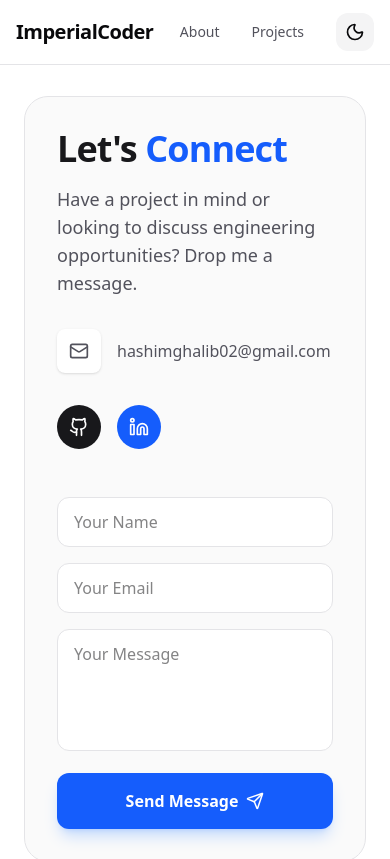
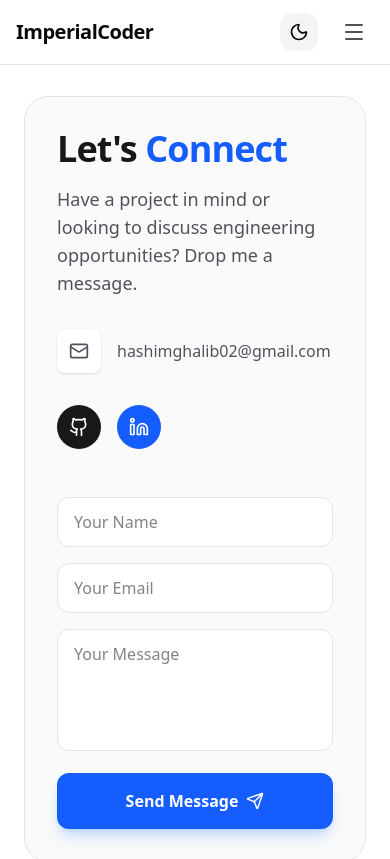
Before and after one commit to HashimGhalib/imperialCoderPortfolio, a Next.js app: page /contact in a window 390 px wide. Shown: the top 859 px of the page. Built offline with nearby package versions, Linux system fonts and the light colour scheme.

Commit message:
first commit

```diff
--- a/components/Navbar.tsx
+++ b/components/Navbar.tsx
@@ -2,67 +2,67 @@
 
 import { useState, useEffect } from "react"
 import { useTheme } from "next-themes"
-import { Moon, Sun } from "lucide-react"
+import { Moon, Sun, Menu, X } from "lucide-react"
 import { motion, AnimatePresence } from "framer-motion"
 import Link from "next/link"
-
 
 export default function Navbar() {
     const { theme, setTheme } = useTheme()
     const [mounted, setMounted] = useState(false)
+    const [isOpen, setIsOpen] = useState(false)
 
-    // Avoid hydration mismatch by only rendering the toggle after mount
     useEffect(() => {
         setMounted(true)
     }, [])
 
+    const navLinks = [
+        { name: "About", href: "/about" },
+        { name: "Projects", href: "/projects" },
+    ]
+
     return (
         <nav className="fixed top-0 w-full z-50 bg-white/80 dark:bg-black/80 backdrop-blur-md border-b border-zinc-200 dark:border-zinc-800">
             <div className="max-w-5xl mx-auto px-4 h-16 flex items-center justify-between">
+                {/* Logo */}
                 <motion.span
                     initial={{ opacity: 0, x: -20 }}
                     animate={{ opacity: 1, x: 0 }}
-                    className="font-bold text-xl tracking-tight cursor-pointer"
-                    onClick={() => window.scrollTo({ top: 0, behavior: 'smooth' })}
+                    className="font-bold text-xl tracking-tight cursor-pointer z-50"
                 >
-                    <Link href="/">
+                    <Link href="/" onClick={() => setIsOpen(false)}>
                         ImperialCoder
                     </Link>
                 </motion.span>
 
-                <div className="flex gap-8 items-center">
-                    <Link
-                        href="/about"
-                        className="text-sm font-medium text-zinc-600 dark:text-zinc-400 hover:text-blue-500 dark:hover:text-blue-400 transition-colors"
-                    >
-                        About
-                    </Link>
-                    <Link
-                        href="/projects"
-                        className="text-sm font-medium text-zinc-600 dark:text-zinc-400 hover:text-blue-500 dark:hover:text-blue-400 transition-colors"
-                    >
-                        Projects
-                    </Link>
+                {/* Desktop Navigation & Theme Toggle */}
+                <div className="flex items-center gap-4">
+                    <div className="hidden md:flex gap-8 items-center mr-4">
+                        {navLinks.map((link) => (
+                            <Link
+                                key={link.name}
+                                href={link.href}
+                                className="text-sm font-medium text-zinc-600 dark:text-zinc-400 hover:text-blue-500 dark:hover:text-blue-400 transition-colors"
+                            >
+                                {link.name}
+                            </Link>
+                        ))}
+                    </div>
 
-
+                    {/* Theme Toggle */}
                     <button
                         onClick={() => setTheme(theme === "dark" ? "light" : "dark")}
-                        className="relative p-2 rounded-xl bg-zinc-100 dark:bg-zinc-900 border border-transparent hover:border-zinc-300 dark:hover:border-zinc-700 transition-all overflow-hidden"
+                        className="p-2 rounded-xl bg-zinc-100 dark:bg-zinc-900 border border-transparent hover:border-zinc-300 dark:hover:border-zinc-700 transition-all overflow-hidden"
                         aria-label="Toggle Theme"
                     >
-                        <div className="relative w-5 h-5">
-                            {!mounted ? (
-                                // Skeleton/Placeholder to prevent layout shift
-                                <div className="w-5 h-5" />
-                            ) : (
+                        <div className="relative w-5 h-5 flex items-center justify-center">
+                            {mounted && (
                                 <AnimatePresence mode="wait">
                                     <motion.div
                                         key={theme}
-                                        initial={{ y: 20, opacity: 0 }}
+                                        initial={{ y: 10, opacity: 0 }}
                                         animate={{ y: 0, opacity: 1 }}
-                                        exit={{ y: -20, opacity: 0 }}
+                                        exit={{ y: -10, opacity: 0 }}
                                         transition={{ duration: 0.2 }}
-                                        className="absolute inset-0 flex items-center justify-center"
                                     >
                                         {theme === "dark" ? <Sun size={20} /> : <Moon size={20} />}
                                     </motion.div>
@@ -70,8 +70,41 @@ export default function Navbar() {
                             )}
                         </div>
                     </button>
+
+                    {/* Mobile Menu Button */}
+                    <button
+                        className="md:hidden p-2 text-zinc-600 dark:text-zinc-400"
+                        onClick={() => setIsOpen(!isOpen)}
+                    >
+                        {isOpen ? <X size={24} /> : <Menu size={24} />}
+                    </button>
                 </div>
             </div>
+
+            {/* Mobile Menu Overlay */}
+            <AnimatePresence>
+                {isOpen && (
+                    <motion.div
+                        initial={{ opacity: 0, height: 0 }}
+                        animate={{ opacity: 1, height: "auto" }}
+                        exit={{ opacity: 0, height: 0 }}
+                        className="md:hidden border-b border-zinc-200 dark:border-zinc-800 bg-white dark:bg-black overflow-hidden"
+                    >
+                        <div className="flex flex-col p-4 gap-4">
+                            {navLinks.map((link) => (
+                                <Link
+                                    key={link.name}
+                                    href={link.href}
+                                    onClick={() => setIsOpen(false)}
+                                    className="text-lg font-medium text-zinc-600 dark:text-zinc-400 px-2 py-1"
+                                >
+                                    {link.name}
+                                </Link>
+                            ))}
+                        </div>
+                    </motion.div>
+                )}
+            </AnimatePresence>
         </nav>
     )
 }
```
